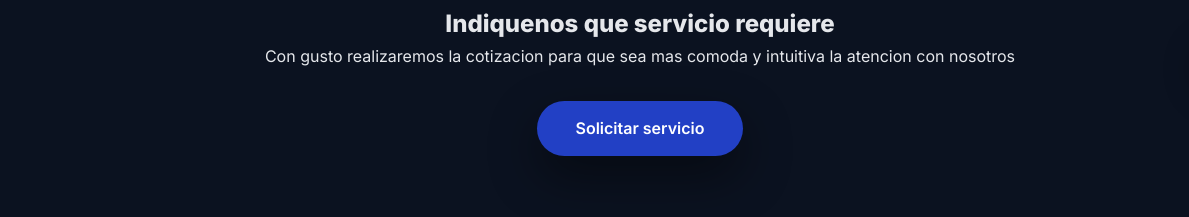
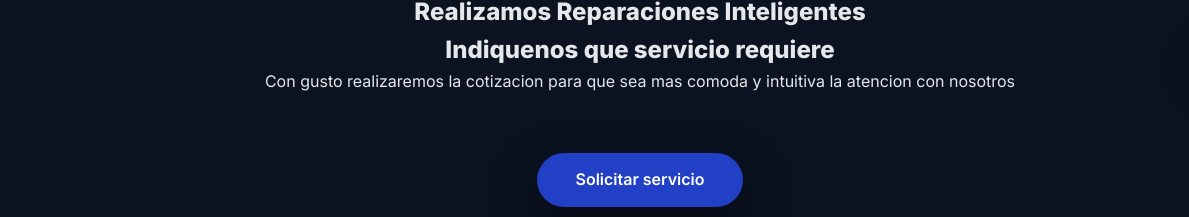
Before and after one commit to cespedesj486-svg/SERVITECNICOS, a plain HTML site: page index.html in a window 1280 px wide. Shown: the part 683-900 px from the top of the page, 0-1189 px from the left. Drawn offline with Linux system fonts and the light colour scheme.

Commit message:
Update index.html

```diff
--- a/index.html
+++ b/index.html
@@ -43,9 +43,10 @@
 </section>
 
 <section id="inicio" class="hero">
+    <br>
 <h1>Realizamos Reparaciones Inteligentes<br><span>Indiquenos que servicio requiere</span></h1>
 <p>Con gusto realizaremos la cotizacion para que sea mas comoda y intuitiva la atencion con nosotros</p>
-<a href="#contacto" class="btn-primary">Solicitar servicio</a>
+<br><a href="#contacto" class="btn-primary">Solicitar servicio</a>
 </section>
 
 <section id="mision" class="section">
```
